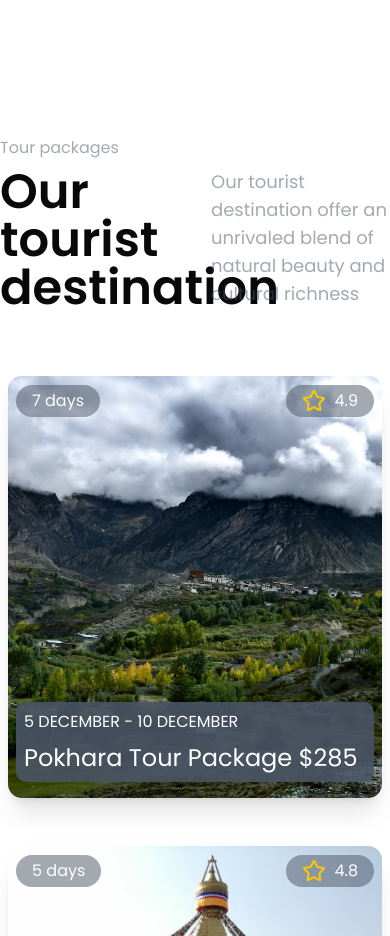
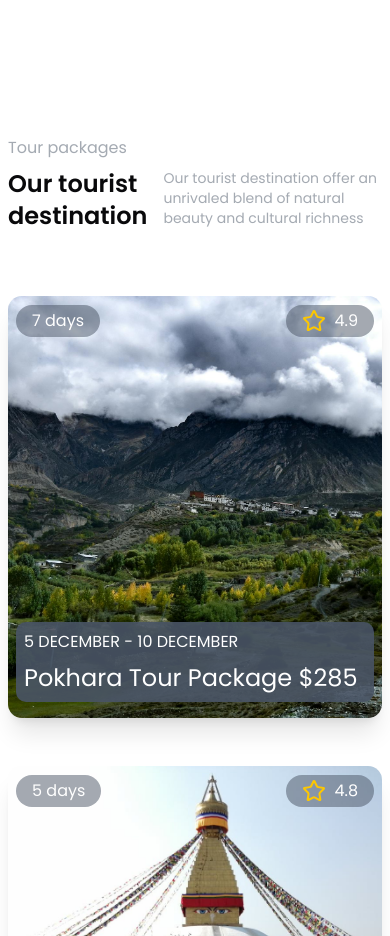
Before and after one commit to khojwar/neptravi, a Next.js app: page / in a window 390 px wide. Shown: the part 3780-4716 px from the top of the page. Built offline with nearby package versions, Linux system fonts and the light colour scheme.

Commit message:
make responsive TouristDestination

```diff
--- a/src/components/TouristDestination.tsx
+++ b/src/components/TouristDestination.tsx
@@ -31,11 +31,11 @@ const TouristDestinationData = [
 const TouristDestination = () => {
     return (
         <div className='md:max-w-3xl lg:max-w-7xl mx-auto py-16 flex flex-col gap-8'>
-        <div>
+            <div className="mx-2">
                 <p className="mb-2 text-gray-600/50">Tour packages</p>
                 <div className="flex gap-4">
-                <h1 className="text-5xl font-semibold w-1/2">Our tourist destination</h1>
-                <p className="w-1/2 text-lg text-gray-600/50">Our tourist destination offer an unrivaled blend of natural beauty and cultural richness </p>
+                    <h1 className="text-2xl md:text-3xl lg:text-5xl font-semibold md:w-1/2">Our tourist destination</h1>
+                    <p className="md:w-1/2 text-sm md:text-lg text-gray-600/50">Our tourist destination offer an unrivaled blend of natural beauty and cultural richness </p>
                 </div>
             </div>
             <div className='grid grid-cols-1 md:grid-cols-2 lg:grid-cols-3 gap-4'>
```
Lines whose indentation alone changed are shown as unchanged.
